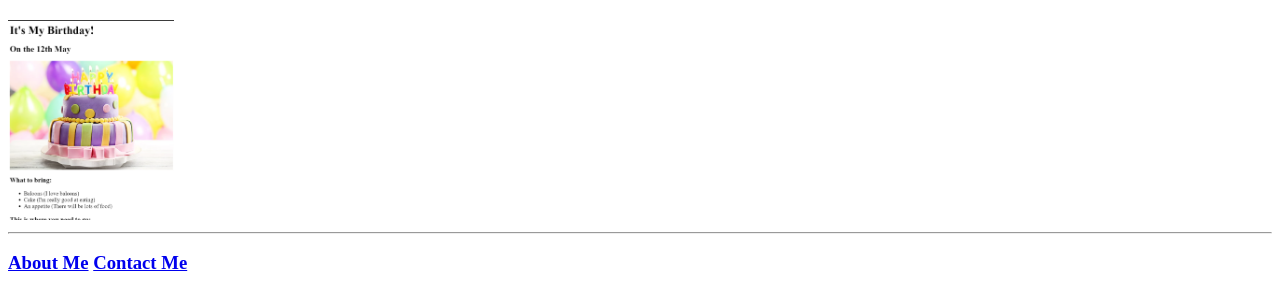
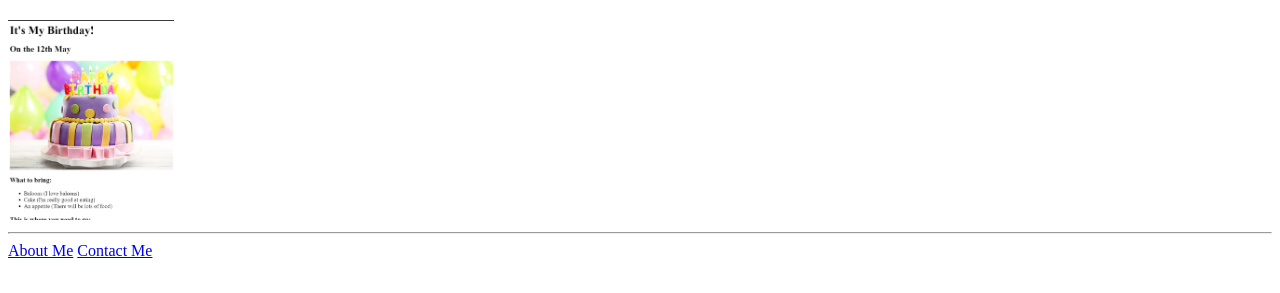
Before and after one commit to mamigo2020/mamigoresume, a plain HTML site: page index.html in a window 1280 px wide. Shown: the part 566-859 px from the top of the page. After the commit the page ends 834 px from the top, so only its background shows below. Drawn offline with Linux system fonts and the light colour scheme.

Commit message:
Update index.html

```diff
--- a/index.html
+++ b/index.html
@@ -26,9 +26,10 @@
    <h1><a href="./assets/images/birthday-invite.png">Birthday Invite Project </a></h1>
    <img src="./assets/images/Screenshot 2024-07-11 061603.png" height="200" alt="birthday-invite" />
    <hr />
-      <h3><a href="./public/about.html">About Me</a>
-    <a href="./public/contact.html">Contact Me</a></h3>
 
+
+   <a href="./public/about.html">About Me</a>
+    <a href="./public/contact.html">Contact Me</a>
 
  </body>
  </html>
```
